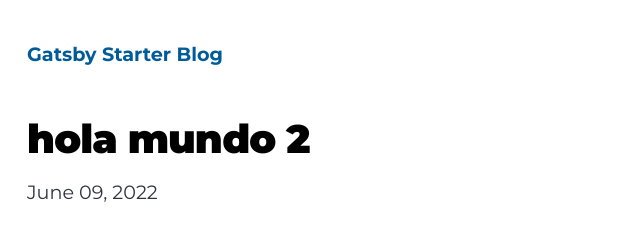
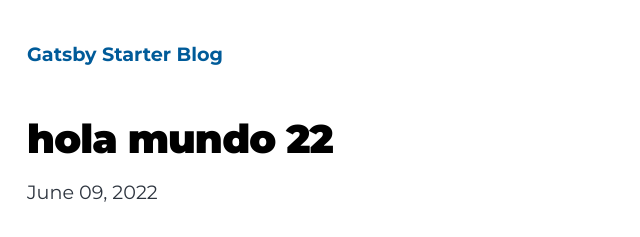
Before and after one commit to PedroSantos2021/gatsby-netlify-cms, a Gatsby site: page /2022-06-09-hola-mundo-2/ in a window 1280 px wide. Shown: the top 237 px of the page, 297-937 px from the left. Built offline with nearby package versions, Linux system fonts and the light colour scheme; Gatsby itself is replaced by a stand-in of ours; some packages are replaced by stand-ins of ours.

Commit message:
Update Blog “2022-06-09-hola-mundo-2”

```diff
--- a/content/blog/2022-06-09-hola-mundo-2.md
+++ b/content/blog/2022-06-09-hola-mundo-2.md
@@ -1,6 +1,6 @@
 ---
 layout: blog
-title: hola mundo 2
+title: "hola mundo 22 "
 date: 2022-06-09T02:16:51.619Z
 thumbnail: /assets/images/scarlettjohansson-15.jpg
 rating: 2
```
